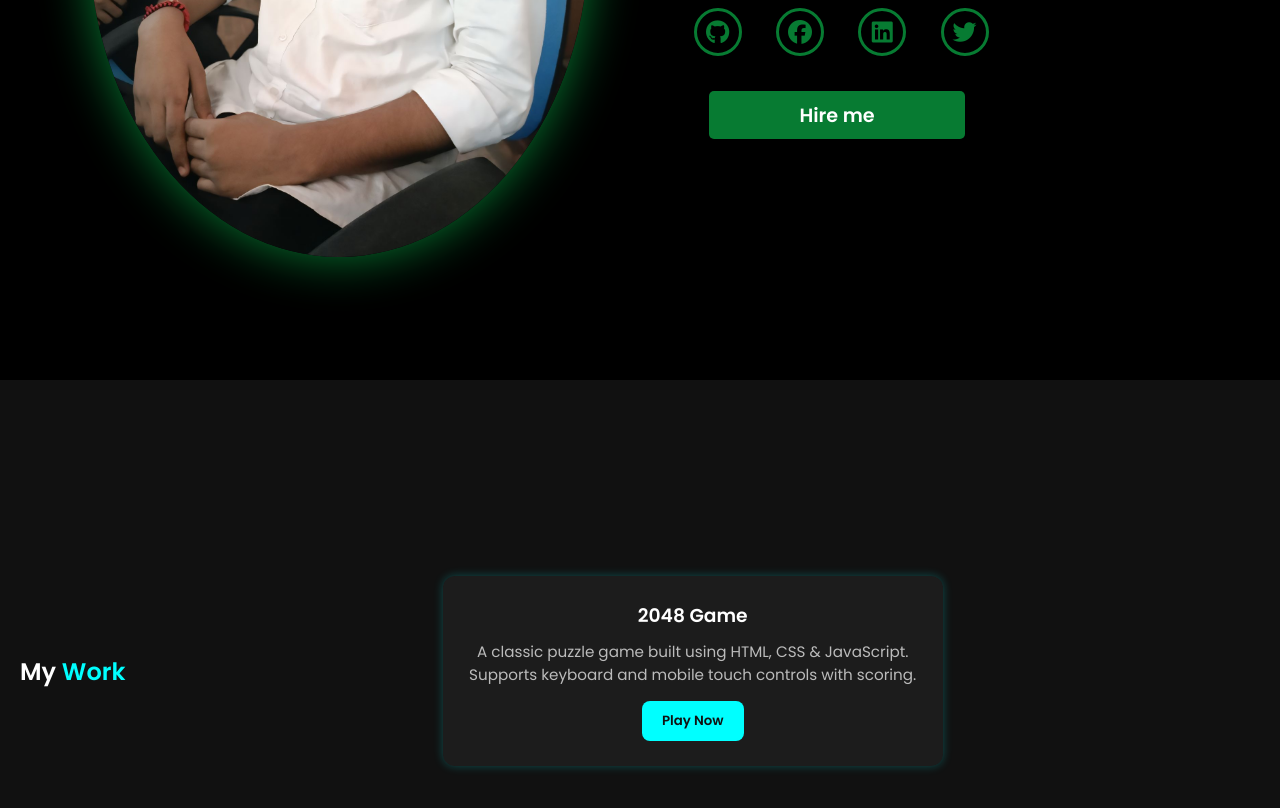
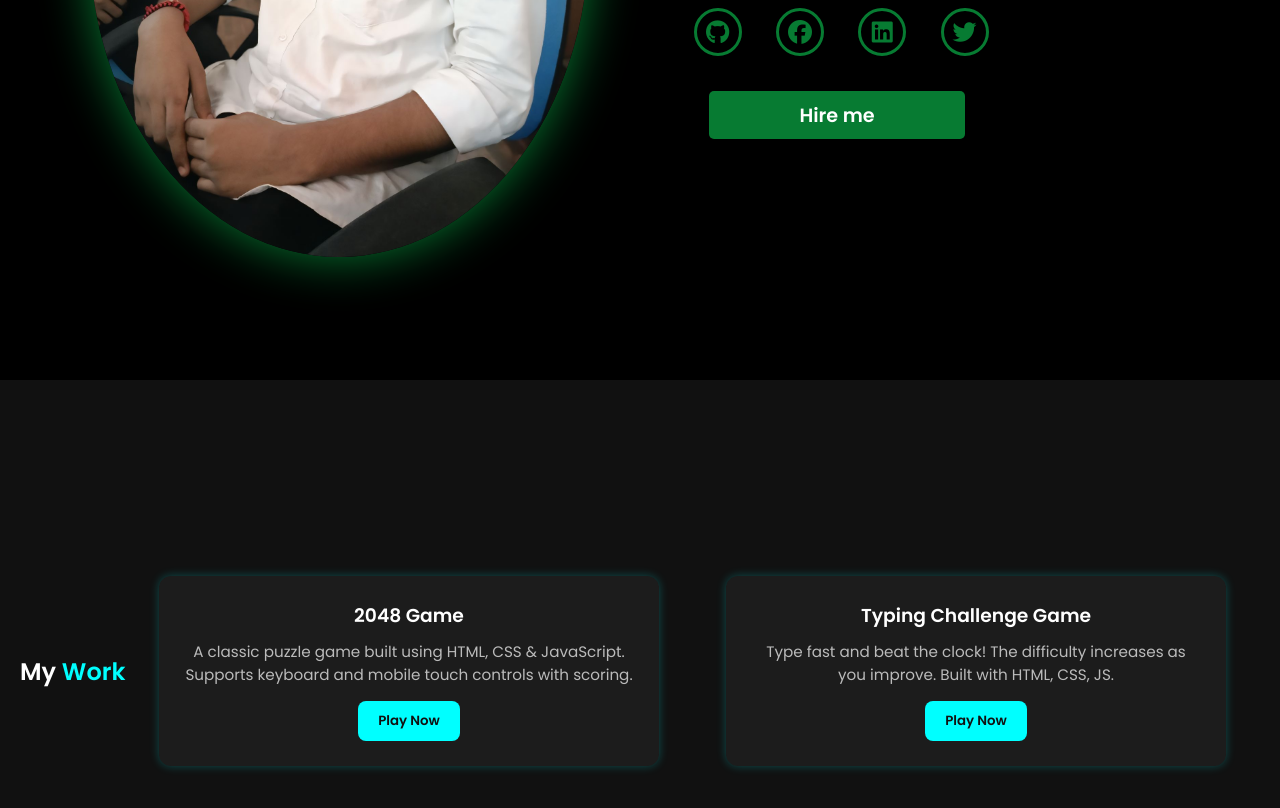
Before and after one commit to NULL2x-tech/My-portfolio-, a plain HTML site: page index.html in a window 1280 px wide. Shown: the part 420-1228 px from the top of the page. Drawn offline with nearby package versions, Linux system fonts and the light colour scheme.

Commit message:
Update index.html

```diff
--- a/index.html
+++ b/index.html
@@ -87,6 +87,14 @@
       </a>
     </div>
 
+    <div class="project-card" data-aos="zoom-in">
+  <h3>Typing Challenge Game</h3>
+  <p>Type fast and beat the clock! The difficulty increases as you improve. Built with HTML, CSS, JS.</p>
+  <a href="typing.html" target="_blank">
+    <button>Play Now</button>
+  </a>
+    </div>
+
     <!-- You can add more projects like this -->
   </div>
   </section>
```
